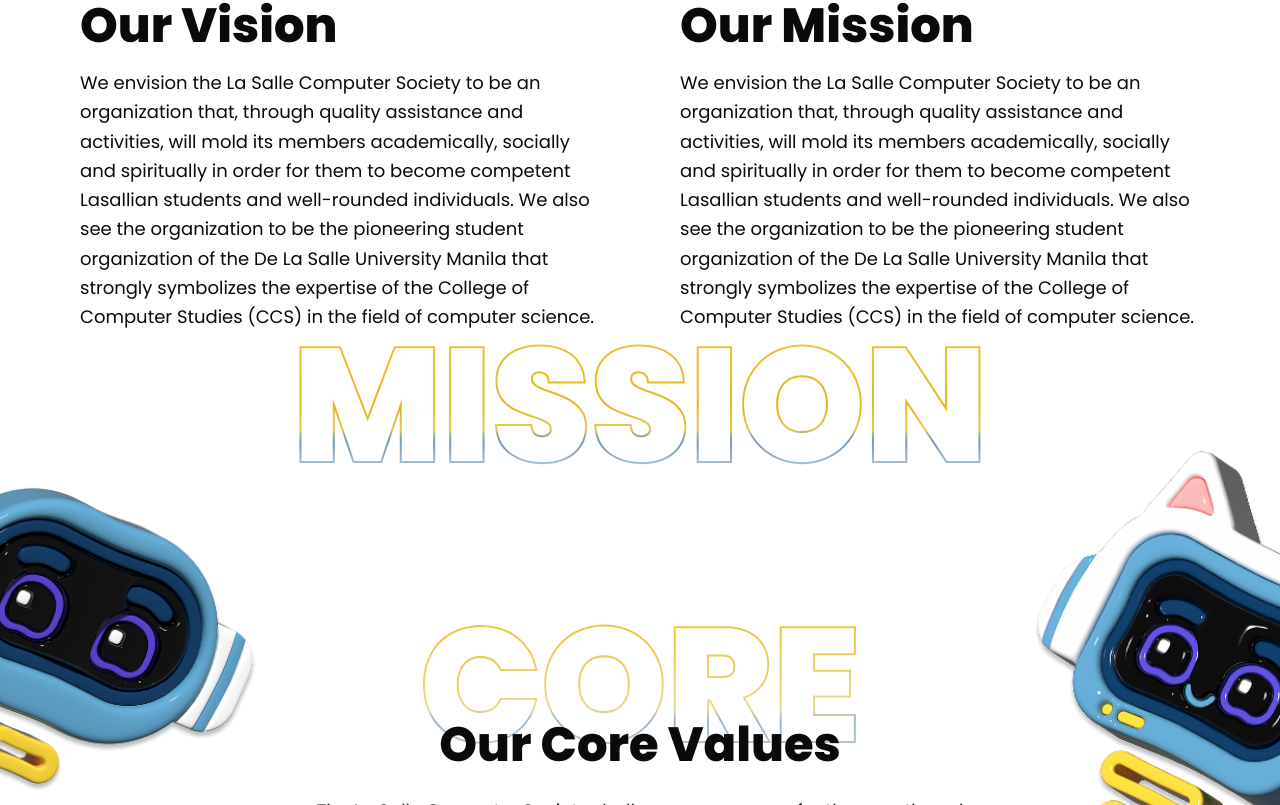
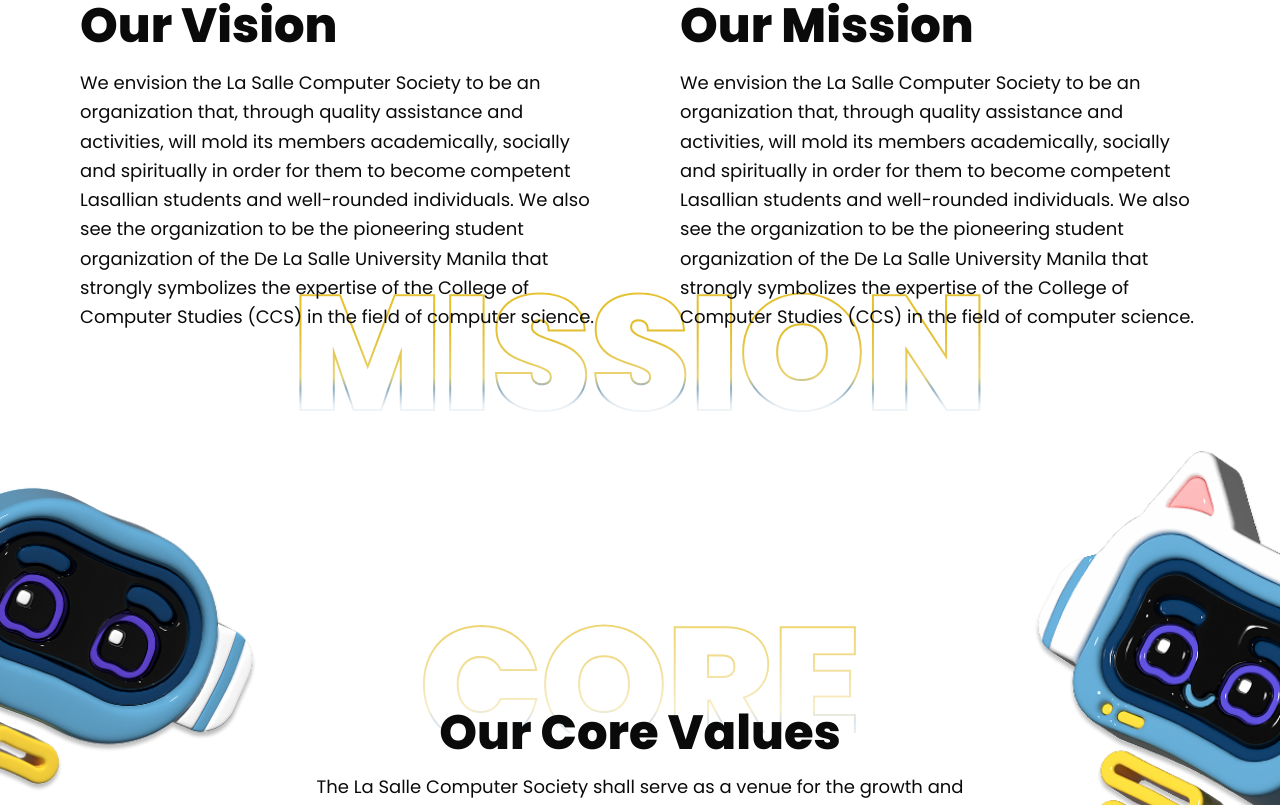
Before and after one commit to dlsu-lscs/dlsu-lscs-website, a Next.js app: page /about-us in a window 1280 px wide. Shown: the part 1995-2800 px from the top of the page. Built offline with nearby package versions, Linux system fonts and the light colour scheme; no server answers.

Commit message:
Development -> Main (Hotfix) (#78)

```diff
--- a/src/features/about-us/containers/about.tsx
+++ b/src/features/about-us/containers/about.tsx
@@ -40,7 +40,7 @@
               </p>
             </div>
           </section>
-          <section className="flex-1 flex items-center justify-center">
+          <section className="flex-1 flex items-center justify-center min-w-48">
             <Image
               src={aboutImages ? aboutImages[0].image.url : '/40th_logo.png'}
               alt={aboutImages ? aboutImages[0].image.alt : 'logo'}
--- a/src/features/about-us/containers/core-values-view.tsx
+++ b/src/features/about-us/containers/core-values-view.tsx
@@ -10,26 +10,30 @@
         alt="macky1"
         width={280}
         height={280}
-        className="absolute -top-28 md:-top-36 left-0 w-[200px] md:w-[300px] h-auto z-20 antialiased"
+        className="absolute -top-28 md:-top-36 z-20 left-0 w-24 md:w-75 h-auto antialiased"
       />
       <Image
         src="/macky2.png"
         alt="macky2"
         width={280}
         height={280}
-        className="absolute -top-28 md:-top-36 right-0 w-[200px] md:w-[300px] h-auto z-20 antialiased"
+        className="absolute -top-28 md:-top-36 right-0 w-24 md:w-75 h-auto z-20 antialiased"
       />
       <div className="absolute top-0 left-0 w-full h-1/2 flex justify-center">
         <BackgroundWord text="CORE" yOffset="0%" />
         <div
           className="absolute top-0 left-0 w-full h-60 pointer-events-none z-10"
           style={{
-            background: 'linear-gradient(to bottom, transparent 0%, transparent 20%, white 100%)',
+            WebkitMaskImage:
+              'linear-gradient(to top, black 0%, black 30%, rgba(0,0,0,0.9) 30%, rgba(0,0,0,0.5) 60%, transparent 100%)',
+            WebkitMaskRepeat: 'no-repeat',
+            WebkitMaskSize: 'cover',
+            backgroundColor: 'white',
           }}
         />
       </div>
       <div className="top-0 flex flex-col items-center justify-center max-w-2xl mx-auto h-full z-30 translate-y-20">
-        <h1 className="text-[48px] font-extrabold mb-4">Our Core Values</h1>
+        <h1 className="md:text-5xl text-2xl font-extrabold mb-4">Our Core Values</h1>
         <p className="text-[18px] text-center">
           The La Salle Computer Society shall serve as a venue for the growth and development of its
           member through a three-step course of:
--- a/src/features/about-us/containers/vision-mission.tsx
+++ b/src/features/about-us/containers/vision-mission.tsx
@@ -4,7 +4,7 @@
   return (
     <main className="relative min-h-screen flex flex-col">
       {/* Vision Background */}
-      <section className="absolute w-full h-1/2 flex justify-center top-0 md:-top-5 lg:top-0">
+      <section className="absolute w-full flex justify-center -top-10 sm:-top-15 md:-top-5 lg:top-0">
         <BackgroundWord text="VISION" yOffset="0%" />
         <div
           className="absolute top-0 left-0 w-full h-20 sm:h-26 md:h-28 lg:h-40 pointer-events-none z-10"
@@ -19,13 +19,13 @@
       </section>
 
       {/* Mission Background */}
-      <section className="absolute w-full h-1/2 flex justify-center bottom-0 md:-bottom-15 lg:bottom-0">
-        <BackgroundWord text="MISSION" yOffset="30%" />
+      <section className="absolute w-full flex justify-center -bottom-5 sm:-bottom-15 md:bottom-10 lg:bottom-20 -z-10">
+        <BackgroundWord text="MISSION" yOffset="-5%" />
         <div
           className="absolute bottom-0 left-0 w-full h-32 sm:h-40 md:h-50 lg:h-40 pointer-events-none z-10"
           style={{
             WebkitMaskImage:
-              'linear-gradient(to top, black 0%, black 40%, rgba(0,0,0,0.9) 50%, rgba(0,0,0,0.5) 70%, transparent 100%)',
+              'linear-gradient(to top, black 0%, black 40%, rgba(0,0,0,0.9) 50%, rgba(0,0,0,0.5) 60%, transparent 100%)',
             WebkitMaskRepeat: 'no-repeat',
             WebkitMaskSize: 'cover',
             backgroundColor: 'white',
@@ -36,7 +36,7 @@
       {/* Content */}
       <section
         className="relative flex flex-col md:flex-row flex-1 items-center justify-between
-                   px-6 py-12 sm:px-10 sm:py-16 md:px-20 md:py-20 gap-8 md:gap-0"
+                   px-6 py-12 sm:px-10 sm:py-16 md:px-20 md:py-20 gap-4 md:gap-0"
       >
         {/* Vision */}
         <article className="w-full md:w-1/2 md:pr-6 lg:pr-10">
--- a/src/features/articles/containers/organism/sidebar.tsx
+++ b/src/features/articles/containers/organism/sidebar.tsx
@@ -21,7 +21,7 @@
   ];
 
   return (
-    <div className="md:flex-2/6 lg:block hidden">
+    <div className="md:flex-2/6">
       <aside className="justify-start max-w-96 flex flex-col gap-6">
         <section className="py-4 px-6 rounded-lg bg-white drop-shadow-xl flex flex-col gap-2">
           <h3 className="font-onest font-bold text-base">Share This Story</h3>
--- a/src/features/articles/containers/templates/article-page.tsx
+++ b/src/features/articles/containers/templates/article-page.tsx
@@ -7,7 +7,7 @@
   const article = await fetchArticleBySlug(slug);
 
   return (
-    <div className="w-full flex md:px-16 md:py-12 py-6 px-8 gap-14">
+    <div className="w-full flex md:px-16 md:py-12 py-6 px-8 gap-14 md:flex-row flex-col">
       <DiagonalLscsBg className="opacity-40" />
       <ArticleContent article={article} />
       <SideBar />
```
Also changed, not shown: 1 other file (tests, documents, lock files or other folders).
